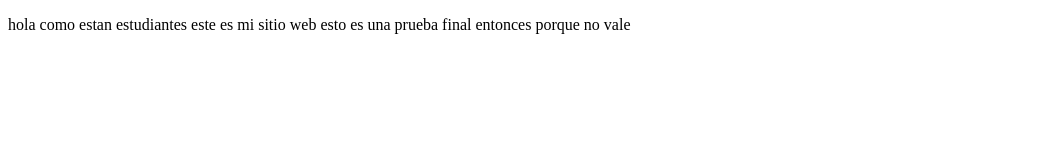
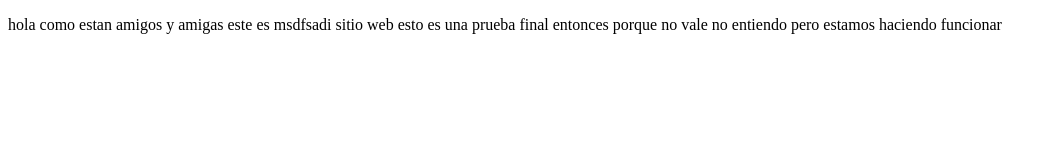
Before and after one commit to jonathanzl05/proyectoDemoCursoPrework, a plain HTML site: page index.html in a window 1280 px wide. Shown: the whole page, without its empty margins (0-1054 px from the left). Drawn offline with Linux system fonts and the light colour scheme.

Commit message:
cambios zl

```diff
--- a/index.html
+++ b/index.html
@@ -8,8 +8,8 @@
 </head>
 <body>
     <p>
-        hola como estan estudiantes este es mi sitio web esto es una prueba final
-        entonces porque no vale
+        hola como estan amigos y amigas este es msdfsadi sitio web esto es una prueba final
+        entonces porque no vale no entiendo pero estamos haciendo funcionar
 
     </p>
 </body>
```
